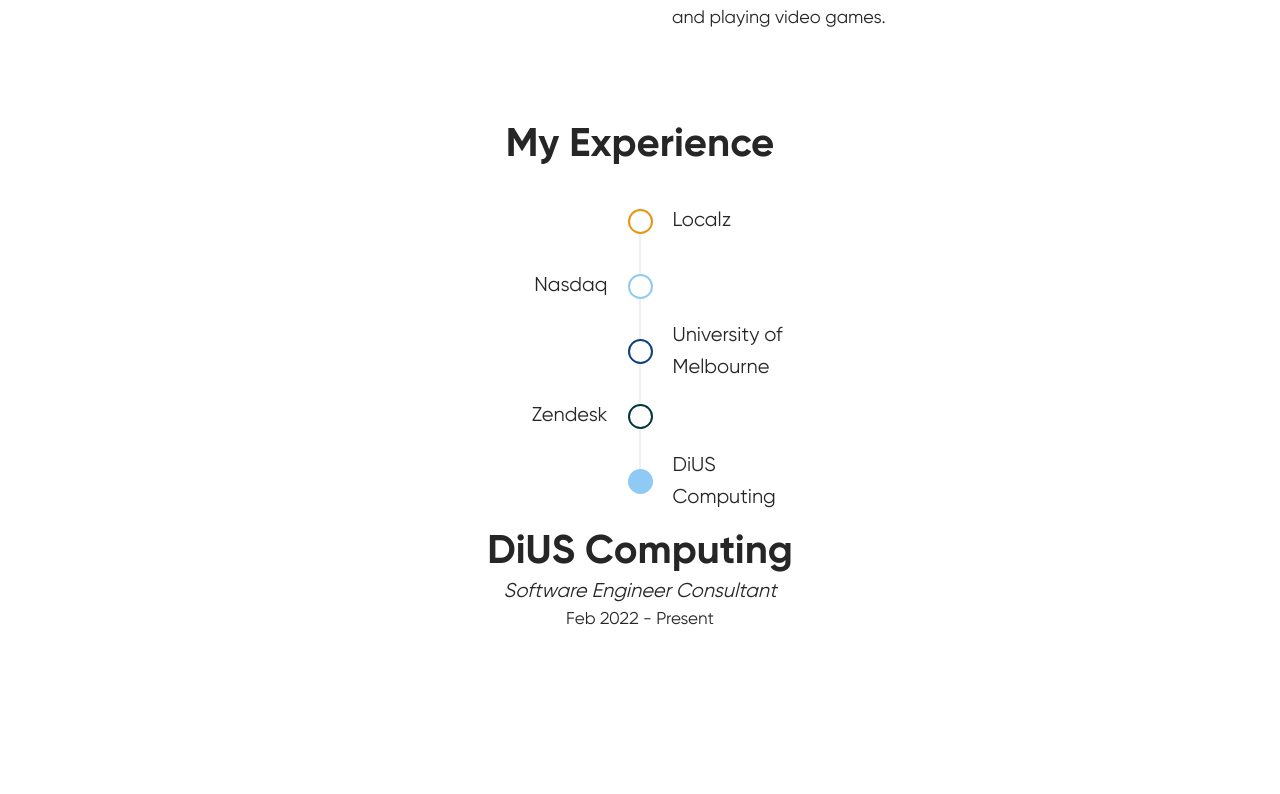
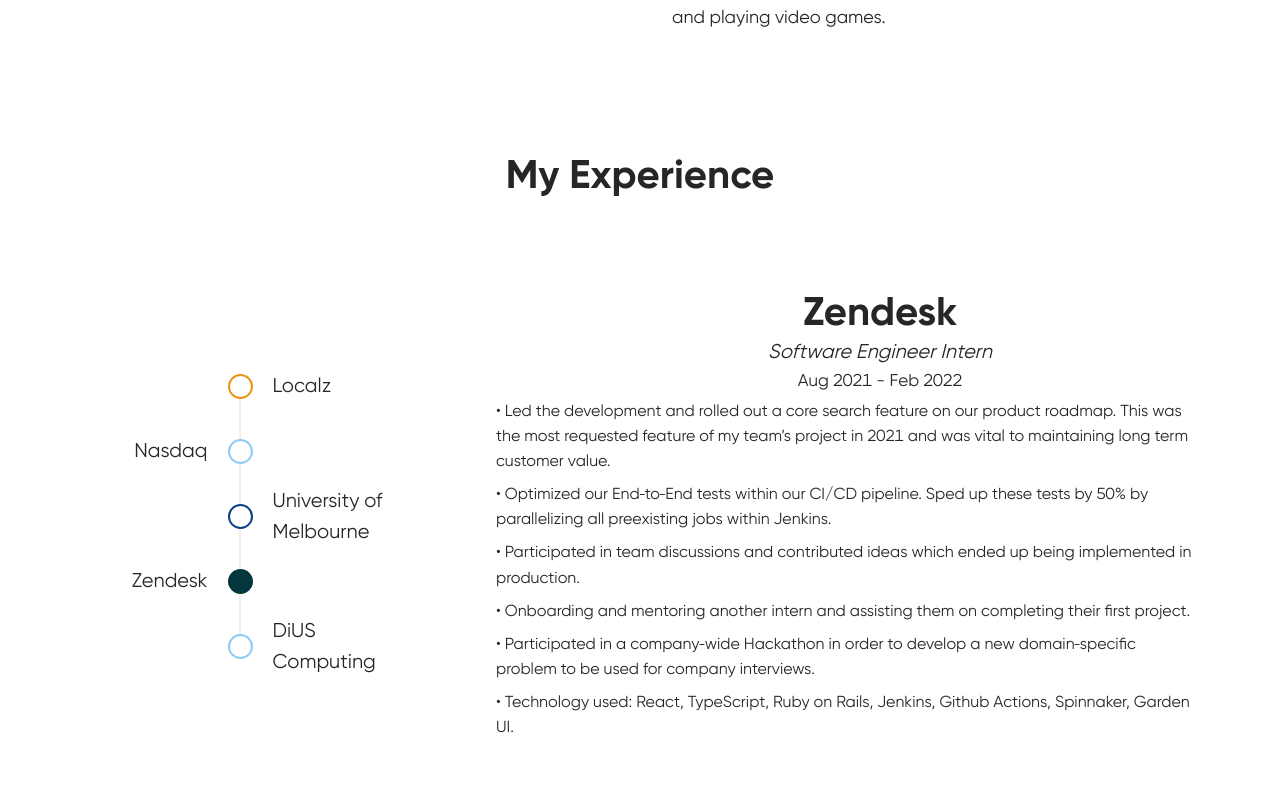
Before and after one commit to JoshDubar/portfolio, a Next.js app: page / in a window 1280 px wide. Shown: the part 1486-2280 px from the top of the page. Built offline with nearby package versions, Linux system fonts and the light colour scheme.

Commit message:
finished experience page

```diff
--- a/src/components/Experience/Experience.jsx
+++ b/src/components/Experience/Experience.jsx
@@ -12,7 +12,7 @@
     right: "45px",
   };
 
-  const [activeItem, setActiveItem] = React.useState(4);
+  const [activeItem, setActiveItem] = React.useState(3);
 
   const timelineItemOnClickHandler = (index) => {
     setActiveItem(index);
@@ -23,7 +23,7 @@
 
   return (
     <div className={styles.experienceContainer}>
-      <h2>My Experience</h2>
+      <h2 className={styles.experienceHeading}>My Experience</h2>
       <div className={styles.timeline}>
         {timelineItems.map(({ circleColor, text, alt, customWidth }, index) => (
           <div className={styles.timelineItem} key={index}>
@@ -48,7 +48,9 @@
         <h2>{company}</h2>
         <div className={styles.jobTitle}>{jobTitle}</div>
         <div className={styles.dateRange}>{dateRange}</div>
-        <p>{description}</p>
+        {description.map((text) => (
+          <p className={styles.description}>{text}</p>
+        ))}
       </div>
     </div>
   );
--- a/src/components/Experience/Experience.module.css
+++ b/src/components/Experience/Experience.module.css
@@ -1,5 +1,5 @@
 .experienceContainer {
-  height: 1000px;
+  height: 100%;
   width: 100%;
   display: flex;
   flex-direction: column;
@@ -60,12 +60,49 @@
   flex-direction: column;
   align-items: center;
 }
+
 .jobTitle {
   font-size: 1.25rem;
   text-align: center;
   font-style: italic;
   margin-top: -0.5rem;
 }
+
 .dateRange {
   font-size: 1.0675rem;
 }
+
+.description {
+  margin: 0.25rem 0rem;
+  padding: 0 01rem;
+  text-align: left;
+  width: 100%;
+  font-size: 1rem;
+}
+
+@media screen and (min-width: 1024px) {
+  .experienceContainer {
+    flex-direction: row;
+    justify-content: space-evenly;
+    position: relative;
+    width: 100%;
+  }
+
+  .experienceContent {
+    width: 100%;
+    justify-content: flex-start;
+  }
+
+  .timeline {
+    width: 60%;
+  }
+
+  .experienceHeading {
+    position: absolute;
+    top: 2rem;
+  }
+
+  .description {
+    padding-right: 5rem;
+  }
+}
--- a/src/components/Experience/content.js
+++ b/src/components/Experience/content.js
@@ -32,30 +32,49 @@
     company: "Localz",
     jobTitle: "Software Developer Intern",
     dateRange: "Nov 2019 - Jul 2021",
-    description: "",
+    description: [
+      "• Developed and deployed a core feature within a key application used by companies like Australia Post and Dulux. This feature was a Route map which displayed the path taken by delivery drivers alongside analytics for their journey.",
+      "• Designed and developed the user interface for a configuration dashboard used by clients to tailor our other products to their needs.",
+      "• Technology used: React, TypeScript, Node.js, PostgreSQL, GraphQL, Buildkite.",
+    ],
   },
   {
     company: "Nasdaq",
     jobTitle: "Software Engineer Intern",
     dateRange: "Nov 2020 - Feb 2021",
-    description: "",
+    description: [
+      "• Built out the User Interface for a Dashboard used to configure Market Makers for the Hong Kong Stock Exchange.",
+      "• Technology used: React, TypeScript.",
+    ],
   },
   {
     company: "University of Melbourne",
     jobTitle: "Demonstrator",
     dateRange: "Jul 2021 - Nov 2021",
-    description: "",
+    description: [
+      "• Tutored a University subject called Object Oriented Software Development.",
+      "• Taught Object Oriented Programming fundamentals to multiple classes of students over the semester.",
+      "• Marked assignments and exam papers under tight deadlines.",
+      "• Technology used: Java, A custom GUI library called Bagel.",
+    ],
   },
   {
     company: "Zendesk",
     jobTitle: "Software Engineer Intern",
     dateRange: "Aug 2021 - Feb 2022",
-    description: "",
+    description: [
+      "• Led the development and rolled out a core search feature on our product roadmap. This was the most requested feature of my team’s project in 2021 and was vital to maintaining long term customer value.",
+      "• Optimized our End‑to‑End tests within our CI/CD pipeline. Sped up these tests by 50% by parallelizing all preexisting jobs within Jenkins.",
+      "• Participated in team discussions and contributed ideas which ended up being implemented in production.",
+      "• Onboarding and mentoring another intern and assisting them on completing their first project.",
+      "• Participated in a company‑wide Hackathon in order to develop a new domain‑specific problem to be used for company interviews.",
+      "• Technology used: React, TypeScript, Ruby on Rails, Jenkins, Github Actions, Spinnaker, Garden UI.",
+    ],
   },
   {
     company: "DiUS Computing",
     jobTitle: "Software Engineer Consultant",
     dateRange: "Feb 2022 - Present",
-    description: "",
+    description: ["• Coming soon"],
   },
 ];
--- a/src/styles/globals.css
+++ b/src/styles/globals.css
@@ -98,4 +98,5 @@
 h2 {
   font-size: 2.5rem;
   margin: 0 !important;
+  text-align: center;
 }
```
